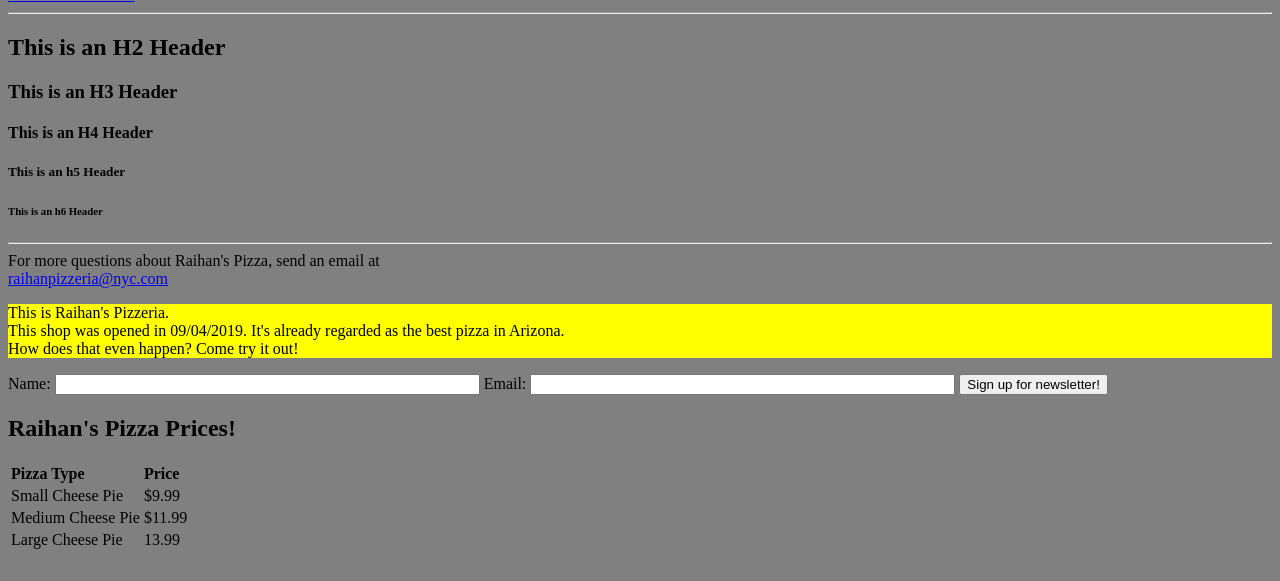
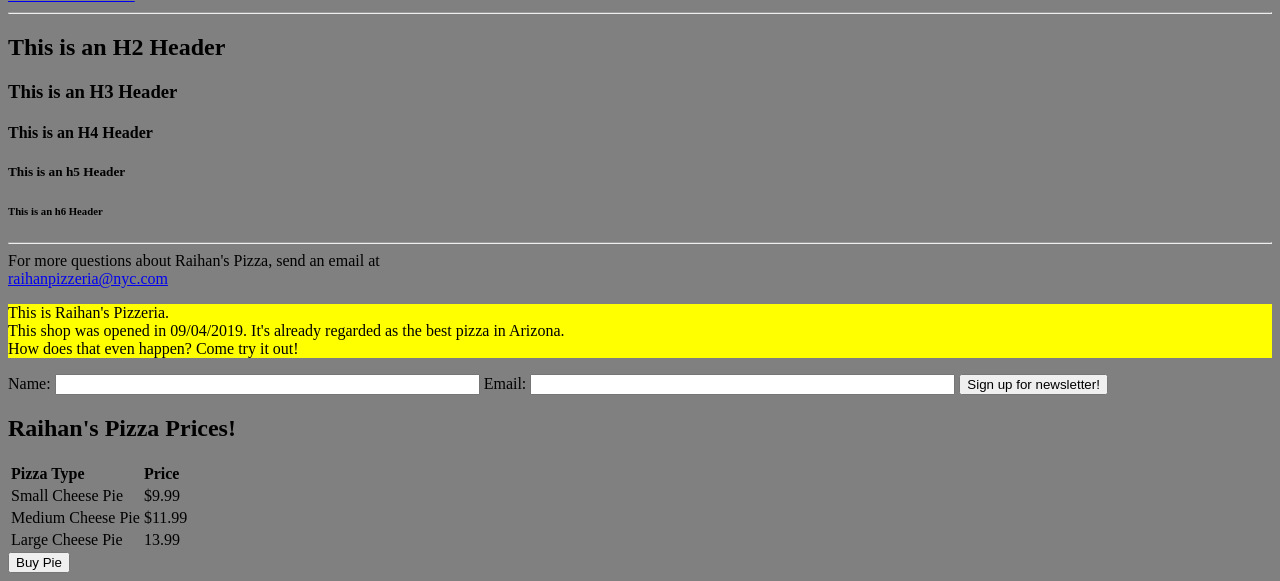
Before and after one commit to fortune404/MergeCon, a plain HTML site: page index.html in a window 1280 px wide. Shown: the part 838-1419 px from the top of the page. Before the commit the page ends 1398 px from the top, so only its background shows below. Drawn offline with Linux system fonts and the light colour scheme.

Commit message:
first attempt emp1

```diff
--- a/index.html
+++ b/index.html
@@ -75,5 +75,6 @@
 					</tr>
 				</table>
 
+			<button type="button">Buy Pie</button>
 	</body>
 </html>
```
